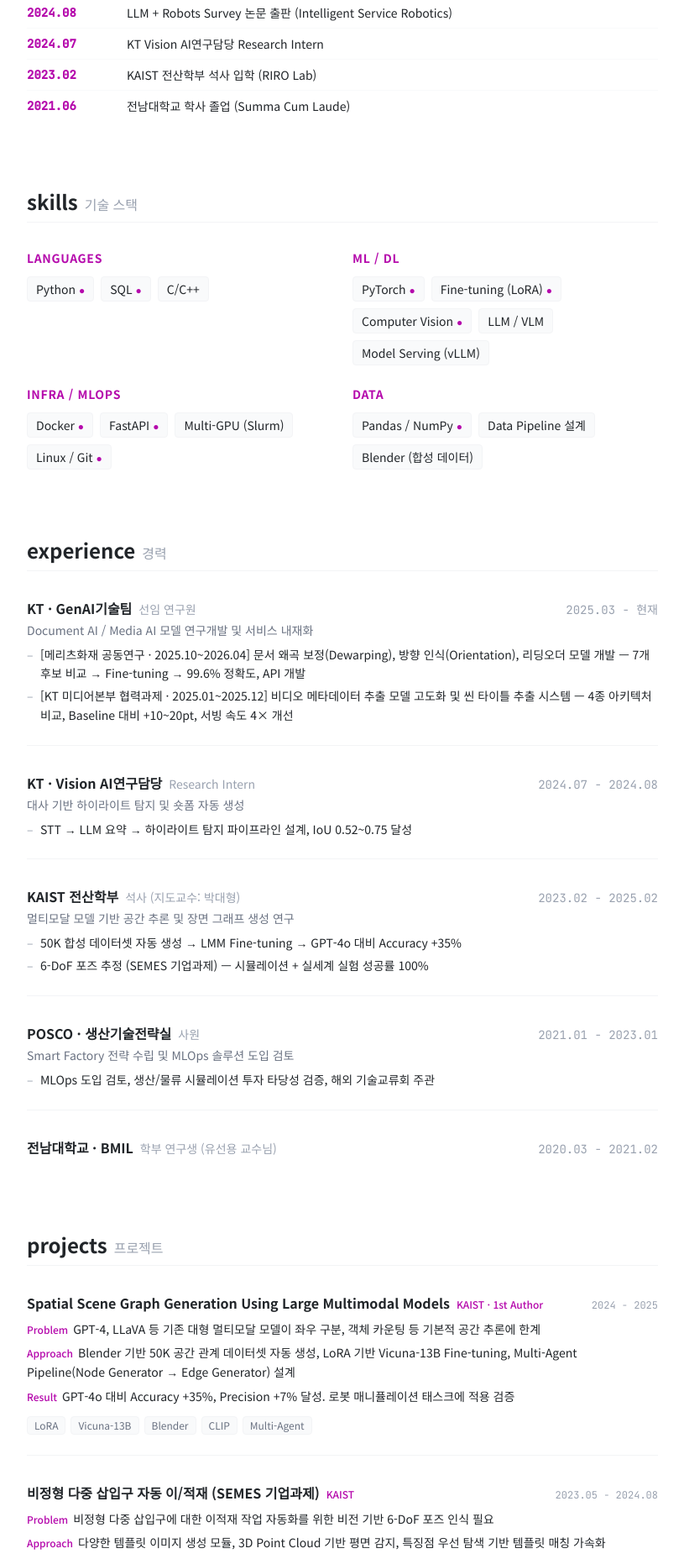
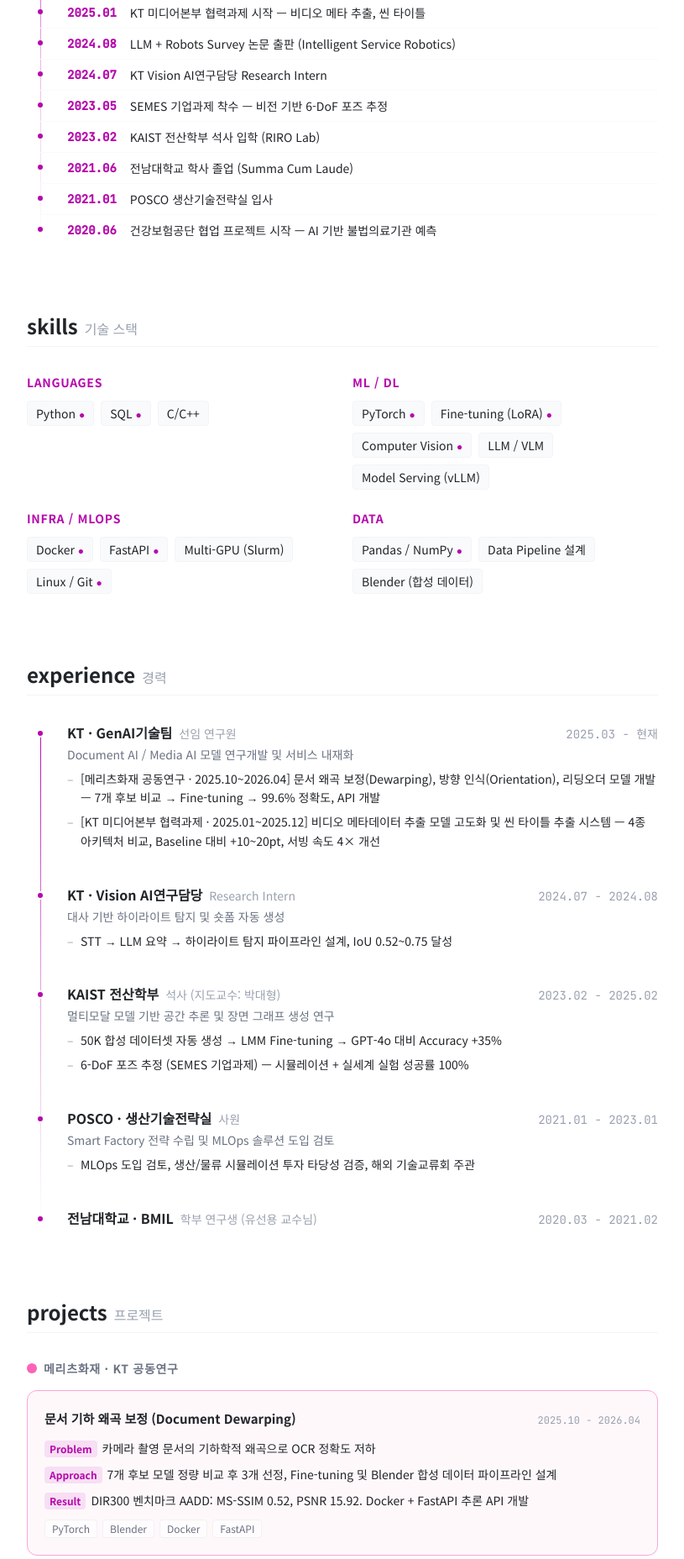
Before and after one commit to ilileun/profile, a Next.js app: page / in a window 1280 px wide. Shown: the part 860-2716 px from the top of the page at 84% size, without its empty margins (232-1047 px from the left). Built offline with nearby package versions, Linux system fonts and the light colour scheme.

Commit message:
Add timeline animations, grouped project cards, chronological news, KT project details

```diff
--- a/src/components/AboutSection.tsx
+++ b/src/components/AboutSection.tsx
@@ -1,40 +1,54 @@
 "use client";
 
+import { motion } from "framer-motion";
 import SectionHeading from "./SectionHeading";
 
 const news = [
-  { date: "2026.01", text: "Document AI 프로젝트 착수 — 문서 왜곡 보정, 방향 인식 모델 개발" },
+  { date: "2025.10", text: "메리츠화재 공동연구과제 착수 — 문서 왜곡 보정, 방향 인식, 리딩오더" },
   { date: "2025.03", text: "KT GenAI기술팀 선임 연구원 입사" },
   { date: "2025.03", text: "MGHanD 논문 arXiv 공개" },
   { date: "2025.02", text: "KAIST 전산학부 석사 졸업" },
+  { date: "2025.01", text: "KT 미디어본부 협력과제 시작 — 비디오 메타 추출, 씬 타이틀" },
   { date: "2024.08", text: "LLM + Robots Survey 논문 출판 (Intelligent Service Robotics)" },
   { date: "2024.07", text: "KT Vision AI연구담당 Research Intern" },
+  { date: "2023.05", text: "SEMES 기업과제 착수 — 비전 기반 6-DoF 포즈 추정" },
   { date: "2023.02", text: "KAIST 전산학부 석사 입학 (RIRO Lab)" },
   { date: "2021.06", text: "전남대학교 학사 졸업 (Summa Cum Laude)" },
+  { date: "2021.01", text: "POSCO 생산기술전략실 입사" },
+  { date: "2020.06", text: "건강보험공단 협업 프로젝트 시작 — AI 기반 불법의료기관 예측" },
 ];
 
 export default function AboutSection() {
   return (
     <section className="max-w-[800px] mx-auto px-6 py-10">
       <SectionHeading title="news" />
-      <table className="w-full text-sm">
-        <tbody>
+      <div className="relative ml-4">
+        <div className="absolute left-0 top-2 bottom-2 w-px bg-gradient-to-b from-theme via-theme/30 to-transparent" />
+
+        <div className="space-y-0">
           {news.map((item, i) => (
-            <tr
+            <motion.div
               key={i}
-              className="border-b border-gray-50 dark:border-gray-800 last:border-0"
+              initial={{ opacity: 0, x: -10 }}
+              whileInView={{ opacity: 1, x: 0 }}
+              viewport={{ once: true }}
+              transition={{ delay: i * 0.05, duration: 0.3 }}
+              className="relative pl-8 py-2 border-b border-gray-50 dark:border-gray-800 last:border-0"
             >
-              <td
-                className="py-2 pr-4 text-theme font-semibold whitespace-nowrap align-top"
-                style={{ fontFamily: "'JetBrains Mono', monospace" }}
-              >
-                {item.date}
-              </td>
-              <td className="py-2">{item.text}</td>
-            </tr>
+              <div className="absolute left-[-3px] top-[14px] w-[6px] h-[6px] rounded-full bg-theme" />
+              <div className="flex gap-4 text-sm">
+                <span
+                  className="text-theme font-semibold whitespace-nowrap shrink-0"
+                  style={{ fontFamily: "'JetBrains Mono', monospace" }}
+                >
+                  {item.date}
+                </span>
+                <span>{item.text}</span>
+              </div>
+            </motion.div>
           ))}
-        </tbody>
-      </table>
+        </div>
+      </div>
     </section>
   );
 }
--- a/src/components/ExperienceSection.tsx
+++ b/src/components/ExperienceSection.tsx
@@ -1,5 +1,6 @@
 "use client";
 
+import { motion } from "framer-motion";
 import { experiences } from "@/payload/experience";
 import SectionHeading from "./SectionHeading";
 
@@ -7,9 +8,24 @@
   return (
     <section id="experience" className="max-w-[800px] mx-auto px-6 py-10">
       <SectionHeading title="experience" subtitle="경력" />
-      <div className="space-y-8">
+
+      <div className="relative ml-4">
+        {/* Vertical timeline line */}
+        <div className="absolute left-0 top-2 bottom-2 w-px bg-gradient-to-b from-theme via-theme/40 to-transparent" />
+
+        <div className="space-y-10">
           {experiences.map((exp, i) => (
-          <div key={i}>
+            <motion.div
+              key={i}
+              initial={{ opacity: 0, x: -20 }}
+              whileInView={{ opacity: 1, x: 0 }}
+              viewport={{ once: true }}
+              transition={{ delay: i * 0.1, duration: 0.4 }}
+              className="relative pl-8"
+            >
+              {/* Timeline dot */}
+              <div className="absolute left-[-5px] top-2 w-[10px] h-[10px] rounded-full bg-theme border-2 border-white dark:border-[#1c1c1d]" />
+
               <div className="flex flex-col sm:flex-row sm:items-baseline sm:justify-between gap-1 mb-1">
                 <div>
                   <h3 className="text-base font-semibold">
@@ -27,12 +43,14 @@
                 </span>
               </div>
 
+              {exp.description && (
                 <p className="text-sm text-gray-500 dark:text-gray-400 mb-2">
                   {exp.description}
                 </p>
+              )}
 
               {exp.highlights.length > 0 && (
-              <ul className="space-y-1">
+                <ul className="space-y-1.5">
                   {exp.highlights.map((h, hi) => (
                     <li
                       key={hi}
@@ -43,12 +61,9 @@
                   ))}
                 </ul>
               )}
-
-            {i < experiences.length - 1 && (
-              <div className="mt-6 h-px bg-gray-100 dark:bg-gray-800" />
-            )}
+            </motion.div>
+          ))}
         </div>
-        ))}
       </div>
     </section>
   );
--- a/src/components/ProjectsSection.tsx
+++ b/src/components/ProjectsSection.tsx
@@ -1,41 +1,94 @@
 "use client";
 
+import { motion } from "framer-motion";
 import { projects } from "@/payload/projects";
 import SectionHeading from "./SectionHeading";
+
+const groups = [
+  {
+    label: "메리츠화재 · KT 공동연구",
+    color: "border-pink-300 dark:border-pink-700",
+    bg: "bg-pink-50/50 dark:bg-pink-950/20",
+    dot: "bg-pink-400",
+    filter: (p: typeof projects[number]) =>
+      p.org.includes("메리츠") || p.org.includes("KT"),
+  },
+  {
+    label: "KAIST 석사 연구",
+    color: "border-blue-300 dark:border-blue-700",
+    bg: "bg-blue-50/50 dark:bg-blue-950/20",
+    dot: "bg-blue-400",
+    filter: (p: typeof projects[number]) => p.org.includes("KAIST"),
+  },
+  {
+    label: "전남대 학부 연구",
+    color: "border-emerald-300 dark:border-emerald-700",
+    bg: "bg-emerald-50/50 dark:bg-emerald-950/20",
+    dot: "bg-emerald-400",
+    filter: (p: typeof projects[number]) => p.org.includes("전남대"),
+  },
+];
 
 export default function ProjectsSection() {
   return (
     <section id="projects" className="max-w-[800px] mx-auto px-6 py-10">
       <SectionHeading title="projects" subtitle="프로젝트" />
-      <div className="space-y-8">
-        {projects.map((project, i) => (
-          <div key={project.title}>
-            <div className="flex flex-col sm:flex-row sm:items-baseline sm:justify-between gap-1 mb-2">
-              <h3 className="text-base font-semibold">
+
+      <div className="space-y-12">
+        {groups.map((group) => {
+          const items = projects.filter(group.filter);
+          if (items.length === 0) return null;
+          return (
+            <div key={group.label}>
+              {/* Group header */}
+              <div className="flex items-center gap-2 mb-4">
+                <div className={`w-3 h-3 rounded-full ${group.dot}`} />
+                <h3 className="text-sm font-semibold uppercase tracking-wider text-gray-500 dark:text-gray-400">
+                  {group.label}
+                </h3>
+              </div>
+
+              <div className="space-y-4">
+                {items.map((project, i) => (
+                  <motion.div
+                    key={project.title}
+                    initial={{ opacity: 0, y: 20 }}
+                    whileInView={{ opacity: 1, y: 0 }}
+                    viewport={{ once: true }}
+                    transition={{ delay: i * 0.1, duration: 0.4 }}
+                    className={`rounded-xl border ${group.color} ${group.bg} p-5`}
+                  >
+                    <div className="flex flex-col sm:flex-row sm:items-baseline sm:justify-between gap-1 mb-3">
+                      <h4 className="text-[15px] font-semibold">
                         {project.title}
-                <span className="text-xs text-theme font-medium ml-2">
-                  {project.org}
-                </span>
-              </h3>
+                      </h4>
                       <span
                         className="text-xs text-gray-400 shrink-0"
-                style={{ fontFamily: "'JetBrains Mono', monospace" }}
+                        style={{
+                          fontFamily: "'JetBrains Mono', monospace",
+                        }}
                       >
                         {project.period}
                       </span>
                     </div>
 
-            <div className="space-y-1.5 text-[14px] leading-relaxed">
+                    <div className="space-y-2 text-[14px] leading-relaxed">
                       <p>
-                <span className="text-theme font-medium text-xs mr-1.5">Problem</span>
+                        <span className="inline-block text-theme font-semibold text-xs mr-1.5 bg-theme/10 px-1.5 py-0.5 rounded">
+                          Problem
+                        </span>
                         {project.problem}
                       </p>
                       <p>
-                <span className="text-theme font-medium text-xs mr-1.5">Approach</span>
+                        <span className="inline-block text-theme font-semibold text-xs mr-1.5 bg-theme/10 px-1.5 py-0.5 rounded">
+                          Approach
+                        </span>
                         {project.approach}
                       </p>
                       <p>
-                <span className="text-theme font-medium text-xs mr-1.5">Result</span>
+                        <span className="inline-block text-theme font-semibold text-xs mr-1.5 bg-theme/10 px-1.5 py-0.5 rounded">
+                          Result
+                        </span>
                         {project.result}
                       </p>
                     </div>
@@ -44,18 +97,18 @@
                       {project.techStack.map((tech) => (
                         <span
                           key={tech}
-                  className="px-2 py-0.5 text-xs rounded bg-gray-50 dark:bg-gray-800 text-gray-500 dark:text-gray-400 border border-gray-100 dark:border-gray-700"
+                          className="px-2 py-0.5 text-xs rounded bg-white/60 dark:bg-gray-800/60 text-gray-500 dark:text-gray-400 border border-gray-200/50 dark:border-gray-700/50"
                         >
                           {tech}
                         </span>
                       ))}
                     </div>
-
-            {i < projects.length - 1 && (
-              <div className="mt-6 h-px bg-gray-100 dark:bg-gray-800" />
-            )}
+                  </motion.div>
+                ))}
               </div>
-        ))}
+            </div>
+          );
+        })}
       </div>
     </section>
   );
--- a/src/payload/projects.ts
+++ b/src/payload/projects.ts
@@ -9,16 +9,79 @@
 }
 
 export const projects: Project[] = [
+  // 메리츠화재 · KT 공동연구
+  {
+    title: "문서 기하 왜곡 보정 (Document Dewarping)",
+    period: "2025.10 - 2026.04",
+    org: "메리츠화재 · KT 공동연구",
+    problem:
+      "카메라 촬영 문서의 기하학적 왜곡으로 OCR 정확도 저하",
+    approach:
+      "7개 후보 모델 정량 비교 후 3개 선정, Fine-tuning 및 Blender 합성 데이터 파이프라인 설계",
+    result:
+      "DIR300 벤치마크 AADD: MS-SSIM 0.52, PSNR 15.92. Docker + FastAPI 추론 API 개발",
+    techStack: ["PyTorch", "Blender", "Docker", "FastAPI"],
+  },
+  {
+    title: "문서 방향 인식 (Document Orientation)",
+    period: "2025.10 - 2026.04",
+    org: "메리츠화재 · KT 공동연구",
+    problem:
+      "스캔/촬영 문서가 다양한 방향(0°/90°/180°/270°)으로 입력되어 후속 처리 오류",
+    approach:
+      "PP-LCNet 분류 모델 Fine-tuning, 10만장 학습 데이터셋 구축, 후처리 로직 설계",
+    result:
+      "94.03% → 99.59% 정확도 달성 (conf>0.9 구간 100%), 추론 64ms",
+    techStack: ["PyTorch", "FastAPI", "Docker"],
+  },
+  {
+    title: "리딩오더 (Reading Order)",
+    period: "2025.10 - 2026.04",
+    org: "메리츠화재 · KT 공동연구",
+    problem:
+      "복잡한 레이아웃의 문서에서 텍스트 읽기 순서를 올바르게 파악해야 OCR 후처리 품질 확보 가능",
+    approach:
+      "문서 레이아웃 분석 기반 리딩오더 모델 개발",
+    result:
+      "진행 중",
+    techStack: ["PyTorch", "Document AI"],
+  },
+  // KT 미디어본부 협력과제
+  {
+    title: "비디오 메타데이터 추출 모델 고도화",
+    period: "2025.01 - 2025.12",
+    org: "KT 미디어본부 협력과제",
+    problem:
+      "드라마 등 장편 비디오에서 씬 메타데이터를 수동 생성하는 비용이 과도함",
+    approach:
+      "9.3만 건 데이터셋 구축, 4종 학습 아키텍처 비교 실험(8×A100 분산 학습), 비동기 서빙 최적화",
+    result:
+      "Baseline 대비 +10~20pt 성능 향상, 추론 속도 4× 개선, 1,000건 연속 처리 실패율 0%",
+    techStack: ["PyTorch", "LoRA", "vLLM", "Docker", "FastAPI"],
+  },
+  {
+    title: "씬 타이틀 추출 시스템",
+    period: "2025.01 - 2025.12",
+    org: "KT 미디어본부 협력과제",
+    problem:
+      "비디오 씬별 타이틀을 수작업으로 생성하는 데 시간과 비용 과다",
+    approach:
+      "vLLM 기반 LLM 서빙, 프롬프트 엔지니어링으로 씬 타이틀 자동 생성 및 영→한 번역",
+    result:
+      "씬당 0.3초 처리, 번역 실패율 5% → 0%",
+    techStack: ["vLLM", "LLM", "Prompt Engineering"],
+  },
+  // KAIST 석사 연구
   {
     title: "Spatial Scene Graph Generation Using Large Multimodal Models",
     period: "2024 - 2025",
     org: "KAIST · 1st Author",
     problem:
-      "GPT-4, LLaVA 등 기존 대형 멀티모달 모델이 좌우 구분, 객체 카운팅 등 기본적 공간 추론에 한계",
+      "GPT-4, LLaVA 등 기존 LMM이 좌우 구분, 객체 카운팅 등 기본적 공간 추론에 한계",
     approach:
-      "Blender 기반 50K 공간 관계 데이터셋 자동 생성, LoRA 기반 Vicuna-13B Fine-tuning, Multi-Agent Pipeline(Node Generator → Edge Generator) 설계",
+      "Blender 기반 50K 공간 관계 데이터셋 자동 생성, LoRA 기반 Vicuna-13B Fine-tuning, Multi-Agent Pipeline 설계",
     result:
-      "GPT-4o 대비 Accuracy +35%, Precision +7% 달성. 로봇 매니퓰레이션 태스크에 적용 검증",
+      "GPT-4o 대비 Accuracy +35%, Precision +7%. 로봇 매니퓰레이션 태스크 적용 검증",
     techStack: ["LoRA", "Vicuna-13B", "Blender", "CLIP", "Multi-Agent"],
   },
   {
@@ -26,23 +89,23 @@
     period: "2023.05 - 2024.08",
     org: "KAIST",
     problem:
-      "비정형 다중 삽입구에 대한 이적재 작업 자동화를 위한 비전 기반 6-DoF 포즈 인식 필요",
+      "비정형 다중 삽입구 이적재 작업 자동화를 위한 비전 기반 6-DoF 포즈 인식 필요",
     approach:
-      "다양한 템플릿 이미지 생성 모듈, 3D Point Cloud 기반 평면 감지, 특징점 우선 탐색 기반 템플릿 매칭 가속화",
+      "템플릿 이미지 생성 모듈, 3D Point Cloud 평면 감지, 특징점 우선 탐색 기반 매칭 가속화",
     result:
-      "시뮬레이션(Gazebo) 및 실세계 실험 성공률 100% 달성",
-    techStack: ["ROS2", "Gazebo", "UR5e", "3D Point Cloud", "6-DoF Pose"],
+      "시뮬레이션(Gazebo) 및 실세계 실험 성공률 100%",
+    techStack: ["ROS2", "Gazebo", "UR5e", "3D Point Cloud"],
   },
   {
-    title: "정밀 3차원 컨셉그래프 생성 및 부엌 시뮬레이션 (과기부 국책과제)",
+    title: "정밀 3차원 컨셉그래프 생성 (과기부 국책과제)",
     period: "2024.04 - 2027.12",
     org: "KAIST",
     problem:
       "자율행동체의 복합작업 자율 수행을 위한 환경변화 인식 기술 필요",
     approach:
-      "YOLO-World + SAM Instance Segmentation(5Hz), TSDF Voxel Map(2cm³, 30Hz), Open-vocab zero-shot 엣지 생성(LLM/LMM)",
+      "YOLO-World + SAM Segmentation, TSDF Voxel Map, Open-vocab zero-shot 엣지 생성",
     result:
-      "RoboCasa 기반 주방 시뮬레이션 환경 제작 및 Stretch Robot 연동",
+      "RoboCasa 기반 주방 시뮬레이션 환경 구축 및 Stretch Robot 연동",
     techStack: ["YOLO-World", "SAM", "TSDF", "LLM", "RoboCasa"],
   },
   {
@@ -52,11 +115,12 @@
     problem:
       "텍스트-이미지 디퓨전 모델에서 생성되는 손 이미지의 왜곡 문제",
     approach:
-      "시각적/텍스트 기반 멀티모달 가이던스 + 누적 손 마스크로 디퓨전 과정 개선, 손 중심 캡션 데이터셋 구축",
+      "시각적/텍스트 멀티모달 가이던스 + 누적 손 마스크로 디퓨전 과정 개선",
     result:
       "기존 디퓨전 모델 대비 손 생성 품질 향상",
     techStack: ["Stable Diffusion", "LoRA", "ViT", "DDIM"],
   },
+  // 전남대 학부 연구
   {
     title: "AI 기반 불법의료기관 예측 모델 (건강보험공단 협업)",
     period: "2020.06 - 2021.01",
@@ -66,7 +130,7 @@
     approach:
       "100만건+ 빅데이터 전처리 및 신경망 기반 감지시스템 개발",
     result:
-      "기존 통계적 접근방식 대비 예측 정확도 향상, AI 모델 프로토타입 구축",
+      "기존 통계적 접근 대비 예측 정확도 향상, AI 모델 프로토타입 구축",
     techStack: ["Python", "Neural Networks", "SAS"],
   },
 ];
```
Also changed, not shown: package.json (+6 -5 lines), .claude/settings.local.json, 1 other file (tests, documents, lock files or other folders). Lines whose indentation alone changed are shown as unchanged.
